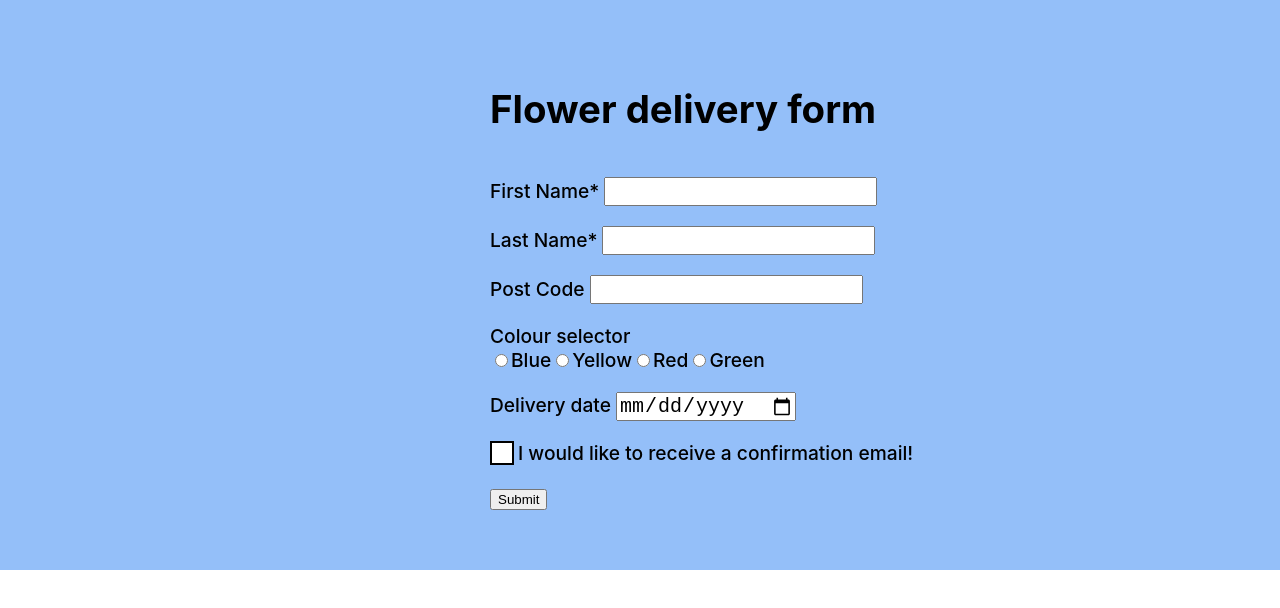
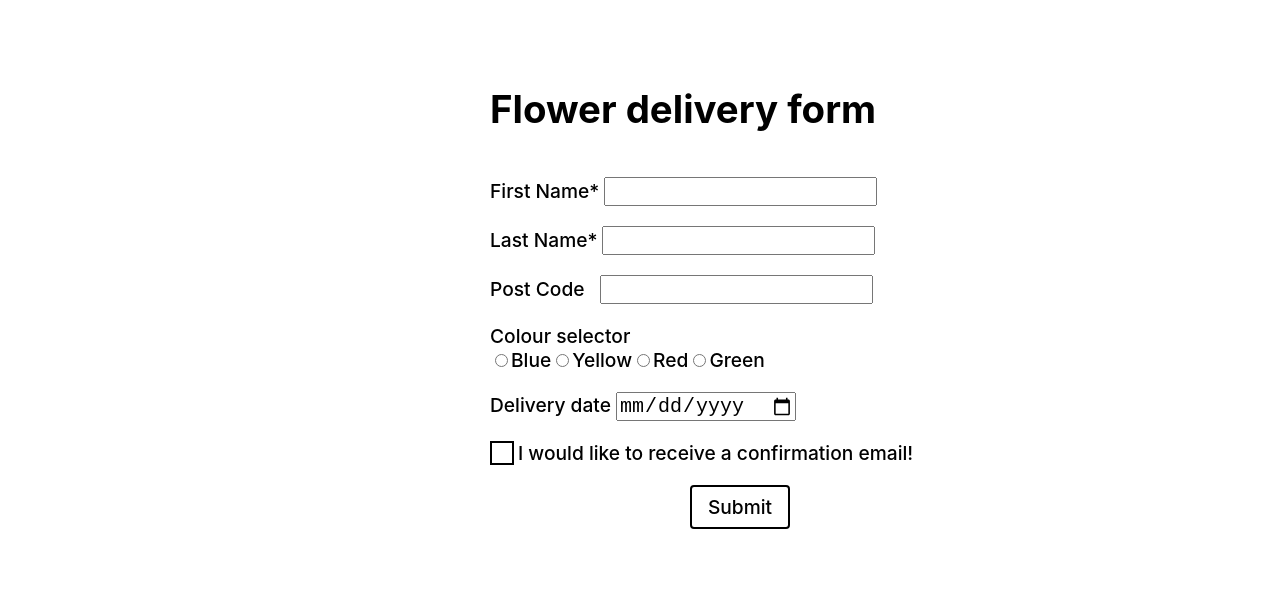
Before and after one commit to fstorm/websitefromhell, a React app: page /good in a window 1280 px wide. Shown: the top 608 px of the page. Built offline with nearby package versions, Linux system fonts and the light colour scheme.

Commit message:
removed lightblue background color, added custom submit button, removed custom highlighting

```diff
--- a/src/App.scss
+++ b/src/App.scss
@@ -1,6 +1,5 @@
 @mixin app($name: 'app') {
   .#{$name} {
-    background-color: rgb(148,191,249);
     display: flex;
     justify-content: center;
     padding: 50px 0;
--- a/src/FormBad.js
+++ b/src/FormBad.js
@@ -109,9 +109,8 @@ class formBad extends React.Component {
             <label>I would like to receive a confirmation email!</label>
           </div>
         </div>
-        <div className="form__element-wrapper">
-          <button onClick={handleSubmitClick}>Submit
-          </button>
+        <div className="form__element-wrapper form__element-wrapper--center">
+          <div tabIndex='0' className='submit-button--bad' onClick={handleSubmitClick}>Submit</div>
         </div>
         <div className="modal--bad">
           <button onClick={() => closeModal()}>Close</button>
--- a/src/FormBad.scss
+++ b/src/FormBad.scss
@@ -4,6 +4,10 @@
       font-size: larger;
       font-weight: 500;
       max-width: 410px;
+
+      *:focus {
+        outline: none;
+      }
 
       .labels {
         p {
@@ -72,6 +76,9 @@
           outline: none;
         }
       }
+    }
+
+    &__input-field {
 
     }
   }
@@ -109,5 +116,17 @@
   }
 }
 
+@mixin submit-button($name: 'submit-button') {
+  .#{$name} {
+    &--bad {
+      text-align: center;
+      width: 80px;
+      border: black 2px solid;
+      padding: 8px;
+    }
+  }
+}
+
 @include form;
 @include modal;
+@include submit-button;
--- a/src/FormGood.js
+++ b/src/FormGood.js
@@ -5,14 +5,15 @@ const formGood = () => {
 
   useEffect(() => {
     document.title='Flower delivery form';
+    document.querySelector('.submit-button--good').addEventListener('keydown', handleSubmitKeyPress);
+    document.querySelector('.modal--good').addEventListener('keydown', trapTabKey);
+    document.querySelector('.modal-overlay--good').addEventListener('click', closeModal);
   });
 
   const handleSubmitClick = () => {
     document.querySelector('.modal--good').style.display = 'block';
     document.querySelector('.modal-overlay--good').style.display = 'block';
     document.querySelector('.close-button--good').focus();
-    document.querySelector('.modal--good').addEventListener('keydown', trapTabKey);
-    document.querySelector('.modal-overlay--good').addEventListener('click', closeModal);
   };
 
   const handleCloseClick = () => {
@@ -37,12 +38,24 @@ const formGood = () => {
     }
   };
 
+  const handleSubmitKeyPress = (e) => {
+    // check for space bar or enter press
+    console.log(e.keyCode);
+    if (e.keyCode === 32) {
+      handleSubmitClick();
+    }
+    if (e.keyCode === 13) {
+      e.preventDefault();
+      handleSubmitClick();
+    }
+  };
+
   return (
     <div className="form--good">
       <div className="form__element-wrapper"><h1>Flower delivery form</h1></div>
-      <div className="form__element-wrapper"><label className="form__element">First Name<span aria-hidden="true">*</span><input type='text' aria-required="true"/></label></div>
-      <div className="form__element-wrapper"><label className="form__element">Last Name<span aria-hidden="true">*</span><input type='text' aria-required="true"/></label></div>
-      <div className="form__element-wrapper"><label className="form__element">Post Code<input type='text' aria-required="false"/></label></div>
+      <div className="form__element-wrapper"><label>First Name<span aria-hidden="true">*</span><input className="form__input-field" type='text' aria-required="true"/></label></div>
+      <div className="form__element-wrapper"><label>Last Name<span aria-hidden="true">*</span><input className="form__input-field" type='text' aria-required="true"/></label></div>
+      <div className="form__element-wrapper"><label>Post Code &nbsp;<input className="form__input-field" type='text' aria-required="false"/></label></div>
       <div className="form__element-wrapper">
         <label id="radio_label">Colour selector</label>
         <div className='radio-button-group' role='radiogroup' aria-labelledby="radio_label">
@@ -62,8 +75,9 @@ const formGood = () => {
           <label for='checkbox-input'>I would like to receive a confirmation email!</label>
         </div>
       </div>
-      <div className="form__element-wrapper">
-        <button className="submit-button--good" aria-label="Submit information" onClick={handleSubmitClick}>Submit</button>
+      <div className="form__element-wrapper form__element-wrapper--center">
+        {/*<button className="submit-button--good" aria-label="Submit information" onClick={handleSubmitClick}>Submit</button>*/}
+        <div tabIndex='0' role='button' className='submit-button--good' aria-label="Submit information" onClick={handleSubmitClick}>Submit</div>
       </div>
       <div className="modal--good" role="dialog" aria-labelledby="modal-title" aria-describedby="modal-body">
         <h1 id="modal-title">Success</h1>
--- a/src/FormGood.scss
+++ b/src/FormGood.scss
@@ -9,18 +9,8 @@
       font-size: larger;
       font-weight: 500;
 
-      *::-moz-selection {
-        background-color: #BA9EB0;
-        color: #ffffff;
-      }
-
-      *::selection {
-        background-color: #BA9EB0;
-        color: #ffffff;
-      }
-
       *:focus {
-        outline: 3px solid orange;
+        outline: 4px solid lightblue;
       }
     }
 
@@ -28,9 +18,17 @@
       &-wrapper {
         padding: 10px 0;
         width: 500px;
+        //display: flex;
+        //justify-content: space-between;
+
         input {
           margin-left: 5px;
           font-size: 20px;
+        }
+
+        &--center {
+          display: flex;
+          justify-content: center;
         }
       }
     }
@@ -53,7 +51,7 @@
       }
 
       input:focus + label::before {
-        outline: 3px solid orange;
+        outline: 3px solid lightblue;
       }
 
       label {
@@ -126,6 +124,28 @@
   }
 }
 
+@mixin submit-button($name: 'submit-button') {
+  .#{$name} {
+    &--good {
+      text-align: center;
+      width: 80px;
+      border: black 2px solid;
+      background-color: white;
+      border-radius: 4px;
+      padding: 8px;
+      cursor: pointer;
+      transition: 0.2s;
+
+      &:hover,
+      &:focus {
+        background-color: black;
+        color: white;
+      }
+    }
+  }
+}
+
 @include form;
 @include checkbox;
 @include modal;
+@include submit-button;
```
